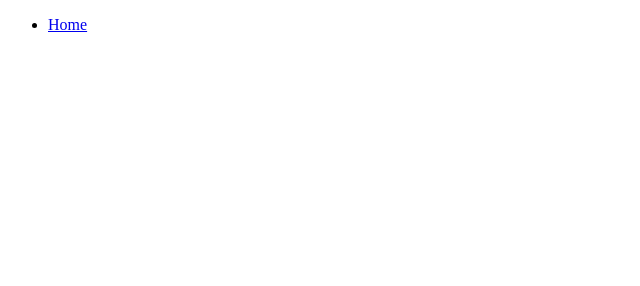
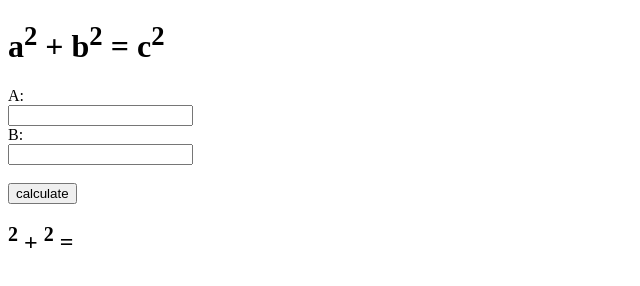
Before and after one commit to h4nn4lk/calc, a website: page index.njk in a window 1280 px wide. Shown: the whole page, without its empty margins (0-640 px from the left). Drawn offline with nearby package versions, Linux system fonts and the light colour scheme; files that its build step writes are made by us from their sources.

Commit message:
Add files via upload

```diff
--- a/calculatorRoutes.js
+++ b/calculatorRoutes.js
@@ -5,7 +5,7 @@ const calculator = require('./calculator');
 router.post('/', (req, res) => {
   const { sideA, sideB } = req.body;
   const hypotenuse = calculator.calculateHypotenuse(sideA, sideB);
-  res.json({ hypotenuse });
+  res.render('index.njk', {sideA, sideB, hypotenuse });
 });
 
 module.exports = router;
--- a/index.njk
+++ b/index.njk
@@ -6,10 +6,14 @@
     <title>Document</title>
 </head>
 <body>
-    <ul>
-        <li><a href="/">Home</a></li>
-    </ul>
-    {% block content %}
-    {% endblock %}
+<h1> a<sup>2</sup> + b<sup>2</sup> = c<sup>2</sup></h1>
+        <form action="/calculator" method="post">
+             <label for="fname">A:</label><br>
+            <input type="number" id="fname" name="sideA"><br>
+            <label for="lname">B:</label><br>
+            <input type="number" id="lname" name="sideB"><br><br>
+            <input type="submit" value="calculate">
+        </form>
+          <h2> {{sideA}}<sup>2</sup> + {{sideB}}<sup>2</sup> = {{hypotenuse}} </h2>
 </body>
 </html>
--- a/package.json
+++ b/package.json
@@ -4,12 +4,14 @@
   "description": "",
   "main": "main.js",
   "scripts": {
-    "test": "echo \"Error: no test specified\" && exit 1"
+    "start": "nodemon main.js -e js,njk"
   },
   "keywords": [],
   "author": "Hanna-Liisa Kaarmann https://github.com/h4nn4lk",
   "license": "ISC",
   "dependencies": {
-    "express": "^4.18.2"
+    "express": "^4.18.2",
+    "nodemon": "^3.0.2",
+    "nunjucks": "^3.2.4"
   }
 }
```
Also changed, not shown: main.js (+8 -1 lines), index.html, 1 other file.
